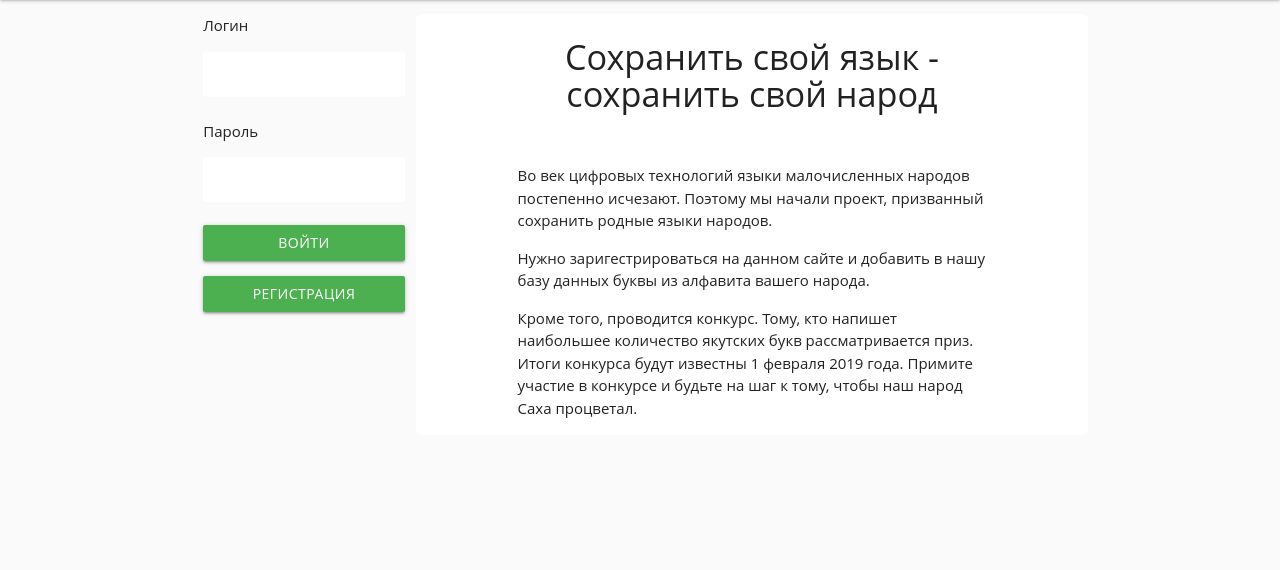
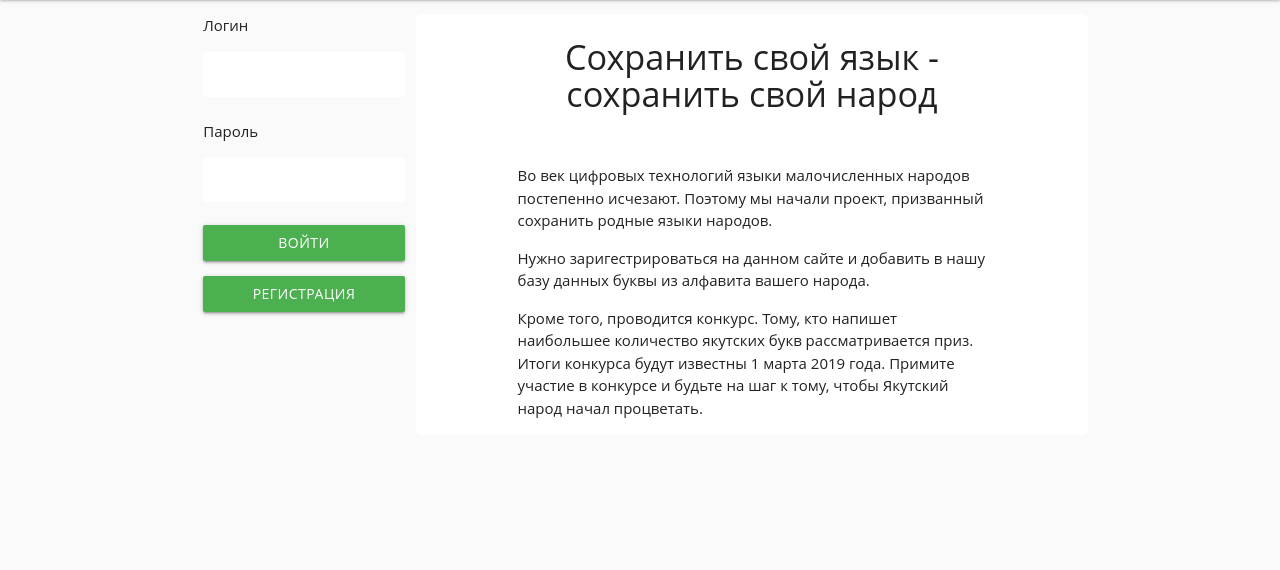
Before and after one commit to EgorovM/saveyourlanguage, a Django app: page /login/ in a window 1280 px wide. Shown: the part 65-635 px from the top of the page. Run offline with Django 3.2, Linux system fonts and the light colour scheme.

Commit message:
info about contest

```diff
--- a/main/templates/main/login.html
+++ b/main/templates/main/login.html
@@ -62,7 +62,7 @@
 									<br>
 									<p> Во век цифровых технологий языки малочисленных народов постепенно исчезают. Поэтому мы начали проект, призванный сохранить родные языки народов. </p>
 									<p> Нужно заригестрироваться на данном сайте и добавить в нашу базу данных буквы из алфавита вашего народа. </p>
-									<p> Кроме того, проводится конкурс. Тому, кто напишет наибольшее количество якутских букв рассматривается приз. Итоги конкурса будут известны 1 февраля 2019 года. Примите участие в конкурсе и будьте на шаг к тому, чтобы наш народ Саха процветал. </p>
+									<p> Кроме того, проводится конкурс. Тому, кто напишет наибольшее количество якутских букв рассматривается приз. Итоги конкурса будут известны 1 марта 2019 года. Примите участие в конкурсе и будьте на шаг к тому, чтобы Якутский народ начал процветать. </p>
 								</div>
 							</div>
 						</div>
```
